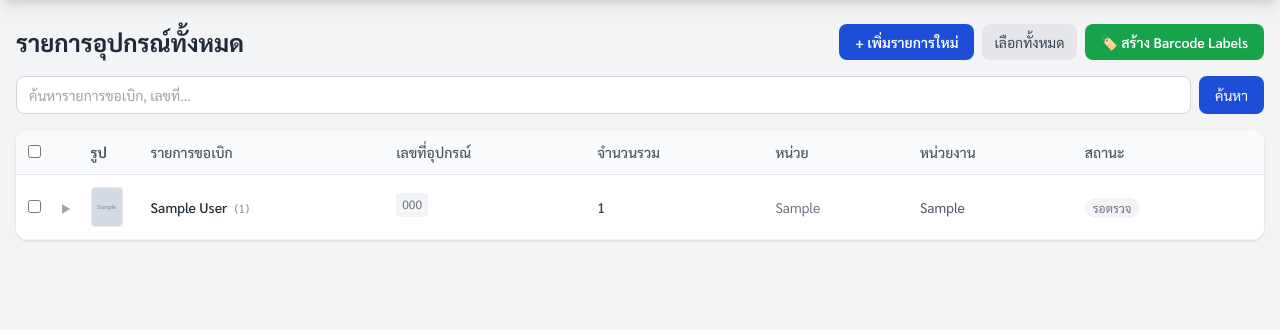
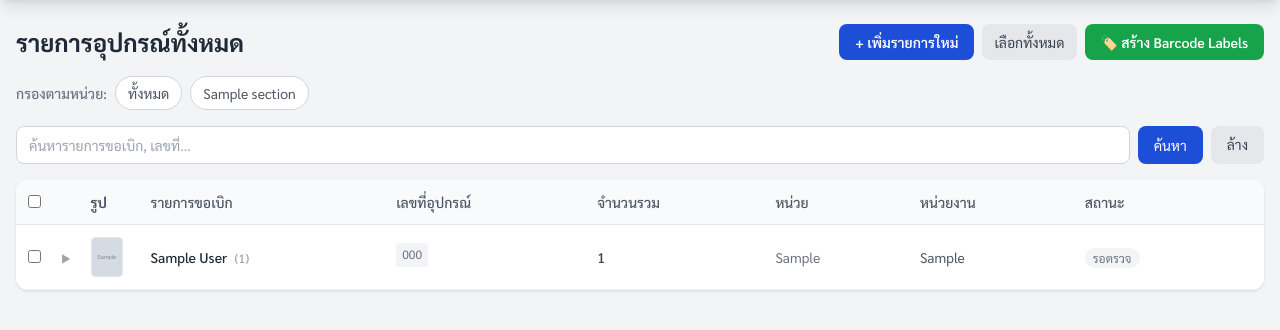
Before and after one commit to worachot-n/check-stock, a Flask app: template templates/inventory/list.html in a window 1280 px wide. Shown: the part 56-386 px from the top of the page. Run offline with Flask 3, Linux system fonts and the light colour scheme; a user stored in the database is signed in; tables that the repository leaves empty hold one stand-in row (values such as "Sample post"); the template is opened without the code that fills it: most values are stand-ins (such as "Sample title", 1, 10 or a date in 2020); grey boxes marked "Sample" are stand-in pictures; some libraries are stand-ins or nearby versions.

Commit message:
update filter

```diff
--- a/routes/labels.py
+++ b/routes/labels.py
@@ -23,15 +23,25 @@ PER_PAGE = 50
 def inventory():
     page = request.args.get('page', 1, type=int)
     search = request.args.get('search', '').strip()
+    section = request.args.get('section', '').strip()
 
     search_like = f'%{search}%' if search else '%'
-    params = {'search_like': search_like}
+    params = {'search_like': search_like, 'section': section or None}
 
     where = """
         WHERE (:search_like = '%'
                OR COALESCE(requisition_item, item_name) ILIKE :search_like
                OR item_number ILIKE :search_like)
+          AND (:section IS NULL OR supply_control_section = :section)
     """
+
+    # Distinct section list for the filter dropdown
+    sections = db.session.execute(text("""
+        SELECT DISTINCT supply_control_section
+        FROM supply_requisitions
+        WHERE supply_control_section IS NOT NULL AND supply_control_section <> ''
+        ORDER BY supply_control_section
+    """)).scalars().all()
 
     total_rows = db.session.execute(text(f"""
         SELECT COUNT(*) FROM (
@@ -67,7 +77,8 @@ def inventory():
         'prev_num': page - 1, 'next_num': page + 1, 'total': total_rows,
     }
 
-    return render_template('inventory/list.html', rows=rows, pagination=pagination, search=search)
+    return render_template('inventory/list.html', rows=rows, pagination=pagination,
+                           search=search, section=section, sections=sections)
 
 
 # ─── CRUD: individual items ───────────────────────────────────────────────────
--- a/templates/inventory/list.html
+++ b/templates/inventory/list.html
@@ -21,12 +21,32 @@
         </div>
     </div>
 
+    <!-- Section filter -->
+    {% if sections %}
+    <div class="flex flex-wrap gap-2 items-center">
+        <span class="text-sm text-gray-500 font-medium shrink-0">กรองตามหน่วย:</span>
+        <a href="{{ url_for('labels.inventory', search=search) }}"
+            class="text-sm px-3 py-1.5 rounded-full border transition
+                   {% if not section %}bg-blue-700 text-white border-blue-700{% else %}bg-white text-gray-600 border-gray-300 hover:bg-gray-100{% endif %}">
+            ทั้งหมด
+        </a>
+        {% for s in sections %}
+        <a href="{{ url_for('labels.inventory', section=s, search=search) }}"
+            class="text-sm px-3 py-1.5 rounded-full border transition
+                   {% if section == s %}bg-blue-700 text-white border-blue-700{% else %}bg-white text-gray-600 border-gray-300 hover:bg-gray-100{% endif %}">
+            {{ s }}
+        </a>
+        {% endfor %}
+    </div>
+    {% endif %}
+
     <!-- Search -->
     <form method="GET" class="flex gap-2">
+        {% if section %}<input type="hidden" name="section" value="{{ section }}">{% endif %}
         <input type="text" name="search" value="{{ search }}" placeholder="ค้นหารายการขอเบิก, เลขที่..."
             class="flex-1 border border-gray-300 rounded-lg px-3 py-2 text-sm focus:outline-none focus:ring-2 focus:ring-blue-500">
         <button type="submit" class="bg-blue-700 hover:bg-blue-800 text-white text-sm px-4 py-2 rounded-lg transition">ค้นหา</button>
-        {% if search %}
+        {% if search or section %}
         <a href="{{ url_for('labels.inventory') }}" class="bg-gray-200 hover:bg-gray-300 text-gray-700 text-sm px-4 py-2 rounded-lg transition">ล้าง</a>
         {% endif %}
     </form>
@@ -109,12 +129,12 @@
     {% if pagination.pages > 1 %}
     <div class="flex justify-center gap-2 text-sm">
         {% if pagination.has_prev %}
-        <a href="{{ url_for('labels.inventory', page=pagination.prev_num, search=search) }}"
+        <a href="{{ url_for('labels.inventory', page=pagination.prev_num, search=search, section=section) }}"
             class="px-3 py-1.5 border rounded-lg hover:bg-gray-100 transition">← ก่อนหน้า</a>
         {% endif %}
         <span class="px-3 py-1.5 text-gray-600">หน้า {{ pagination.page }} / {{ pagination.pages }}</span>
         {% if pagination.has_next %}
-        <a href="{{ url_for('labels.inventory', page=pagination.next_num, search=search) }}"
+        <a href="{{ url_for('labels.inventory', page=pagination.next_num, search=search, section=section) }}"
             class="px-3 py-1.5 border rounded-lg hover:bg-gray-100 transition">ถัดไป →</a>
         {% endif %}
     </div>
```
